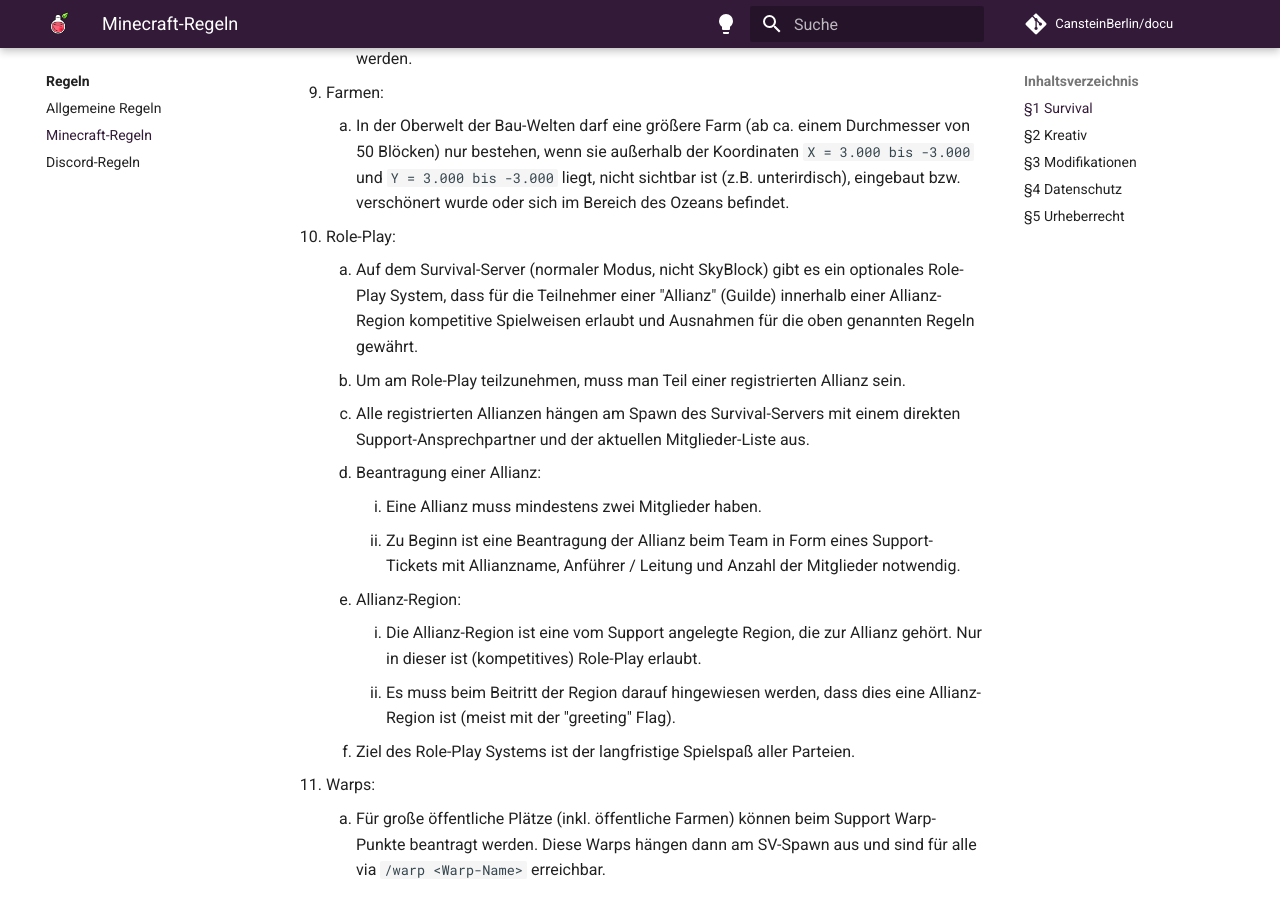
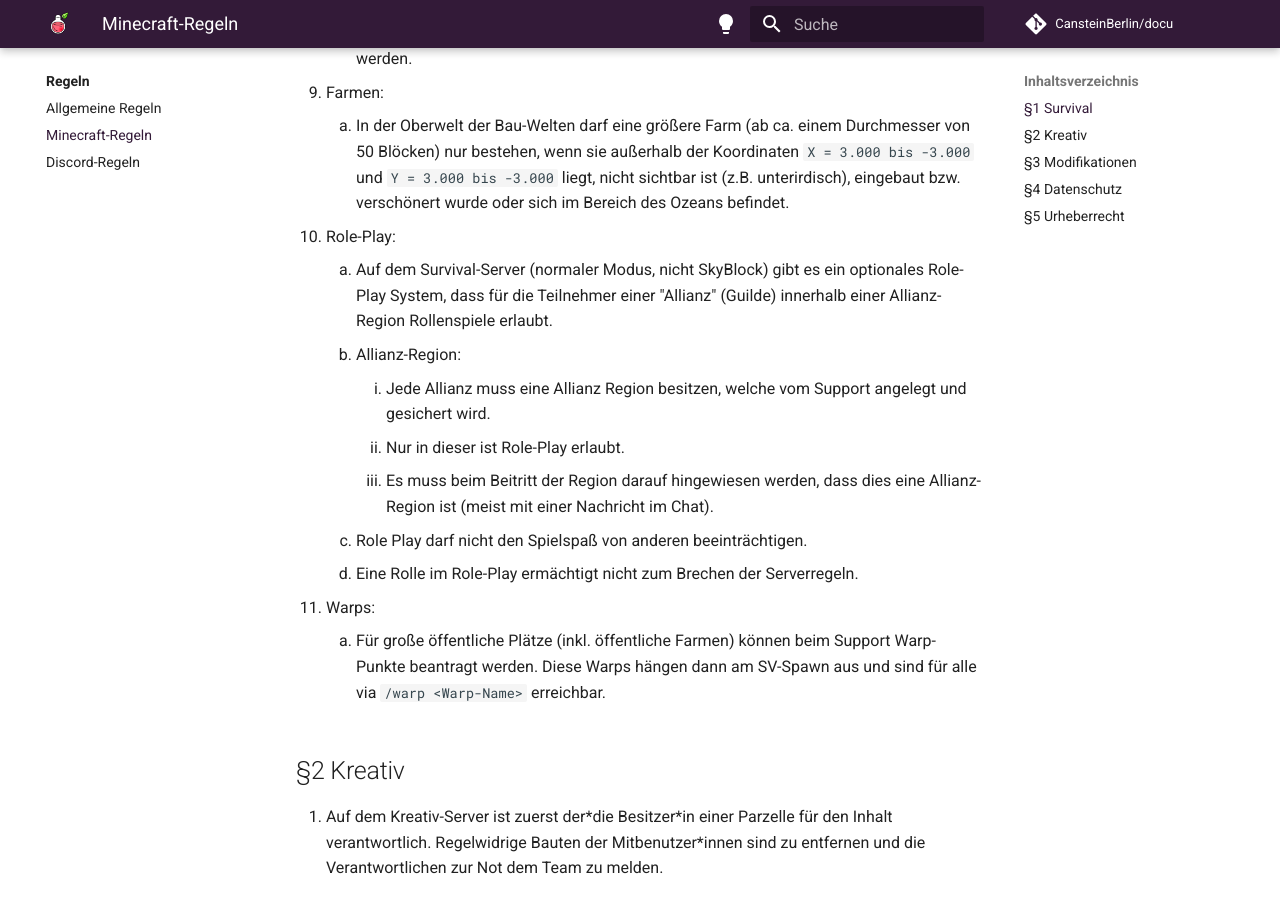
Before and after one commit to CansteinBerlin/docu, an MkDocs documentation site: the page built from docs/rules/minecraft.md, in a window 1280 px wide and 900 px high, scrolled down 1517 px. Built offline with MkDocs 1.6.1 and Material for MkDocs 9.7.7, drawn with Linux system fonts in a browser that asks for light colours; comment, search, counter and statistics services are not loaded.

Commit message:
Update minecraft.md
Update 10. Roleplay

```diff
--- a/docs/rules/minecraft.md
+++ b/docs/rules/minecraft.md
@@ -27,16 +27,13 @@
 9. Farmen:
     1. In der Oberwelt der Bau-Welten darf eine größere Farm (ab ca. einem Durchmesser von 50 Blöcken) nur bestehen, wenn sie außerhalb der Koordinaten `X = 3.000 bis -3.000` und `Y = 3.000 bis -3.000` liegt, nicht sichtbar ist (z.B. unterirdisch), eingebaut bzw. verschönert wurde oder sich im Bereich des Ozeans befindet.
 10. Role-Play:
-    1. Auf dem Survival-Server (normaler Modus, nicht SkyBlock) gibt es ein optionales Role-Play System, dass für die Teilnehmer einer "Allianz" (Guilde) innerhalb einer Allianz-Region kompetitive Spielweisen erlaubt und Ausnahmen für die oben genannten Regeln gewährt.
-    2. Um am Role-Play teilzunehmen, muss man Teil einer registrierten Allianz sein.
-    3. Alle registrierten Allianzen hängen am Spawn des Survival-Servers mit einem direkten Support-Ansprechpartner und der aktuellen Mitglieder-Liste aus.
-    4. Beantragung einer Allianz:
-        1. Eine Allianz muss mindestens zwei Mitglieder haben.
-        2. Zu Beginn ist eine Beantragung der Allianz beim Team in Form eines Support-Tickets mit Allianzname, Anführer / Leitung und Anzahl der Mitglieder notwendig.
-    5. Allianz-Region:
-        1. Die Allianz-Region ist eine vom Support angelegte Region, die zur Allianz gehört. Nur in dieser ist (kompetitives) Role-Play erlaubt.
-        2. Es muss beim Beitritt der Region darauf hingewiesen werden, dass dies eine Allianz-Region ist (meist mit der "greeting" Flag).
-    6. Ziel des Role-Play Systems ist der langfristige Spielspaß aller Parteien.
+    1. Auf dem Survival-Server (normaler Modus, nicht SkyBlock) gibt es ein optionales Role-Play System, dass für die Teilnehmer einer "Allianz" (Guilde) innerhalb einer Allianz-Region Rollenspiele erlaubt.
+    2. Allianz-Region:
+        1. Jede Allianz muss eine Allianz Region besitzen, welche vom Support angelegt und gesichert wird.
+        2. Nur in dieser ist Role-Play erlaubt.
+        3. Es muss beim Beitritt der Region darauf hingewiesen werden, dass dies eine Allianz-Region ist (meist mit einer Nachricht im Chat).
+    3. Role Play darf nicht den Spielspaß von anderen beeinträchtigen.
+    4. Eine Rolle im Role-Play ermächtigt nicht zum Brechen der Serverregeln.
 11. Warps:
     1. Für große öffentliche Plätze (inkl. öffentliche Farmen) können beim Support Warp-Punkte beantragt werden. Diese Warps hängen dann am SV-Spawn aus und sind für alle via `/warp <Warp-Name>` erreichbar.
 
```
